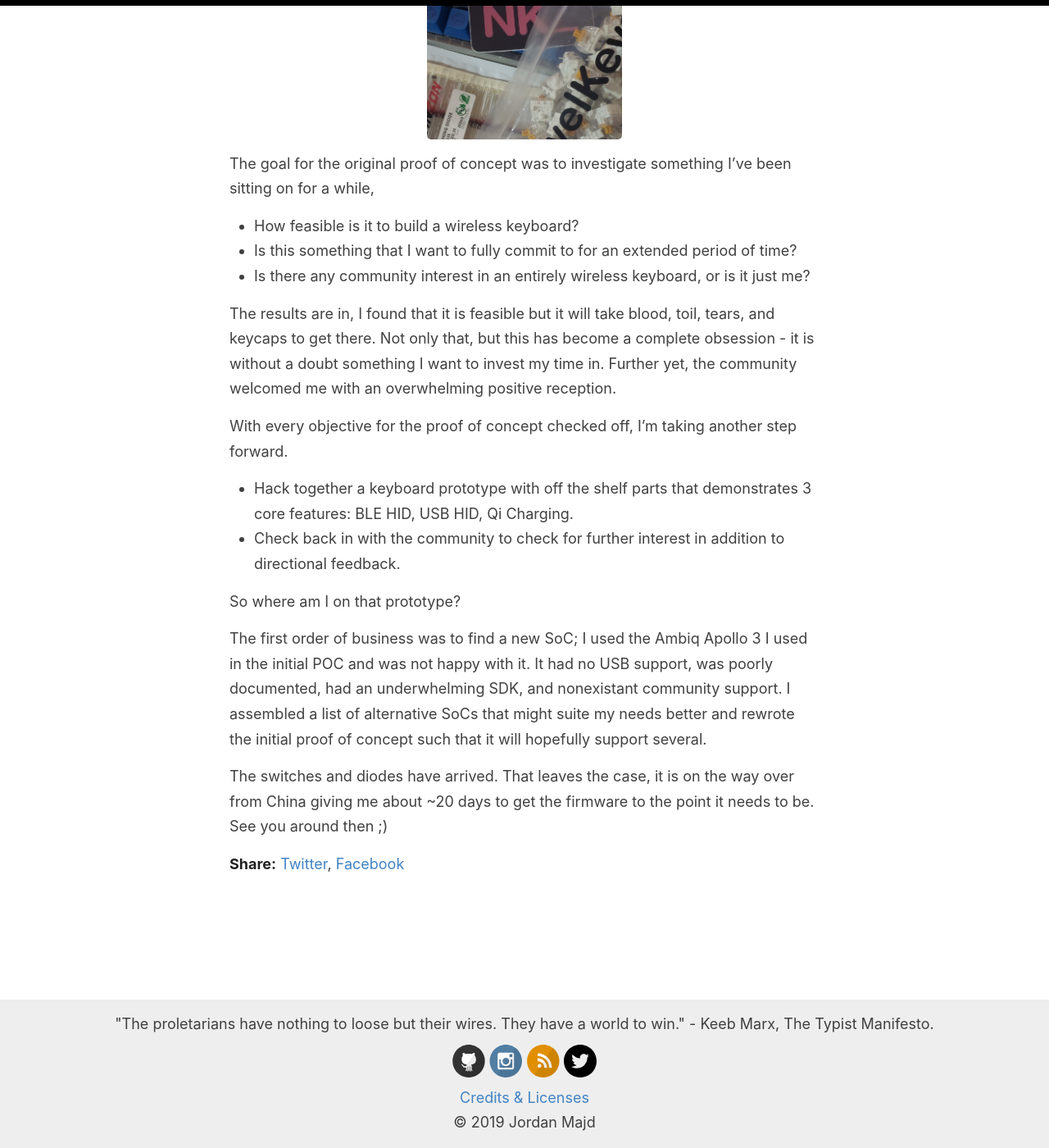
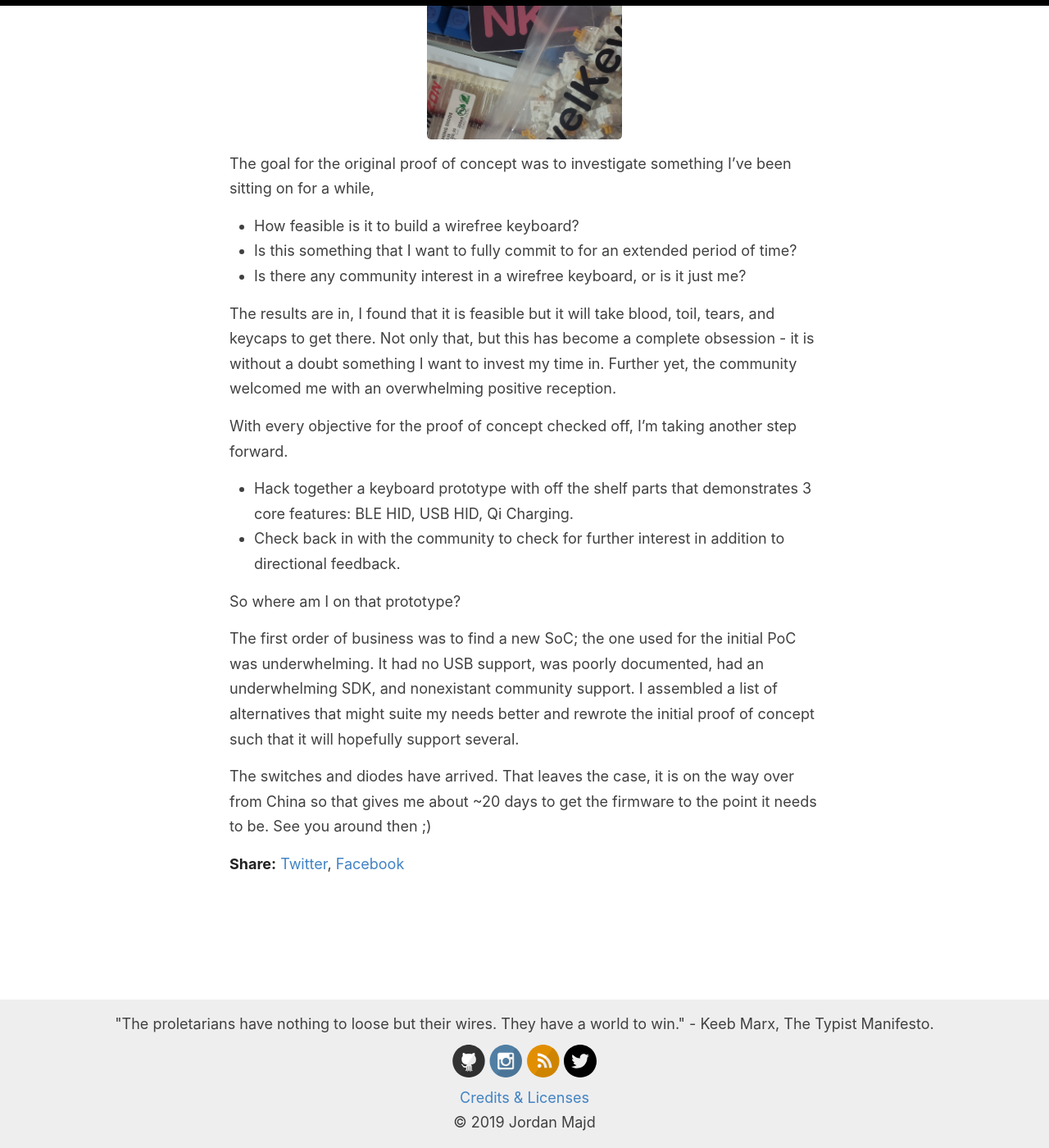
Before and after one commit to JordanMajd/ttykeyboards.com, a Jekyll site: the page built from _posts/2019-11-19-status-report.md, in a window 1280 px wide and 1400 px high, scrolled down 473 px. Shown: the whole window at 82% size. Built offline with Jekyll 4.4.1, drawn with Linux system fonts in a browser that asks for light colours; some of the changed text lies outside the part shown.

Commit message:
Revise some of the language in status update

```diff
--- a/_posts/2019-11-19-status-report.md
+++ b/_posts/2019-11-19-status-report.md
@@ -1,15 +1,15 @@
 ---
 layout: post
-title: "Status Report #1"
+title: "Status Report"
 categories: [update]
 image: /images/posts/speed_switches_cropped.jpg
 ---
 
 The goal for the original proof of concept was to investigate something I've been sitting on for a while,
 
-- How feasible is it to build a wireless keyboard?
+- How feasible is it to build a wirefree keyboard?
 - Is this something that I want to fully commit to for an extended period of time?
-- Is there any community interest in an entirely wireless keyboard, or is it just me?
+- Is there any community interest in a wirefree keyboard, or is it just me?
 
 The results are in, I found that it is feasible but it will take blood, toil, tears, and keycaps to get there. Not only that, but this has become a complete obsession - it is without a doubt something I want to invest my time in. Further yet, the community welcomed me with an overwhelming positive reception.
 
@@ -20,6 +20,6 @@ With every objective for the proof of concept checked off, I'm taking another st
 
 So where am I on that prototype?
 
-The first order of business was to find a new SoC; I used the Ambiq Apollo 3 I used in the initial POC and was not happy with it. It had no USB support, was poorly documented, had an underwhelming SDK, and nonexistant community support. I assembled a list of alternative SoCs that might suite my needs better and rewrote the initial proof of concept such that it will hopefully support several.
+The first order of business was to find a new SoC; the one used for the initial PoC was underwhelming. It had no USB support, was poorly documented, had an underwhelming SDK, and nonexistant community support. I assembled a list of alternatives that might suite my needs better and rewrote the initial proof of concept such that it will hopefully support several.
 
-The switches and diodes have arrived. That leaves the case, it is on the way over from China giving me about ~20 days to get the firmware to the point it needs to be. See you around then ;)
+The switches and diodes have arrived. That leaves the case, it is on the way over from China so that gives me about ~20 days to get the firmware to the point it needs to be. See you around then ;)
```
